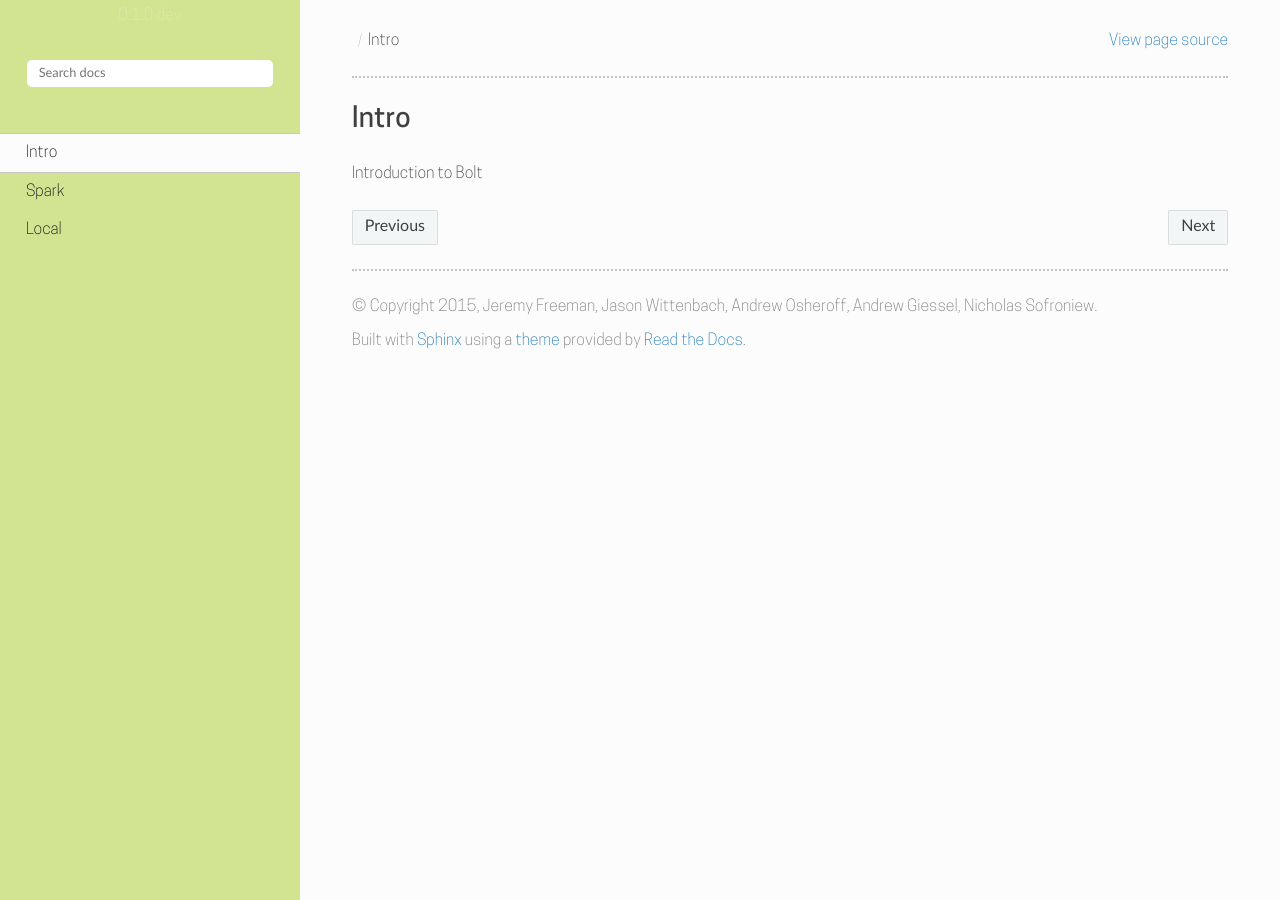
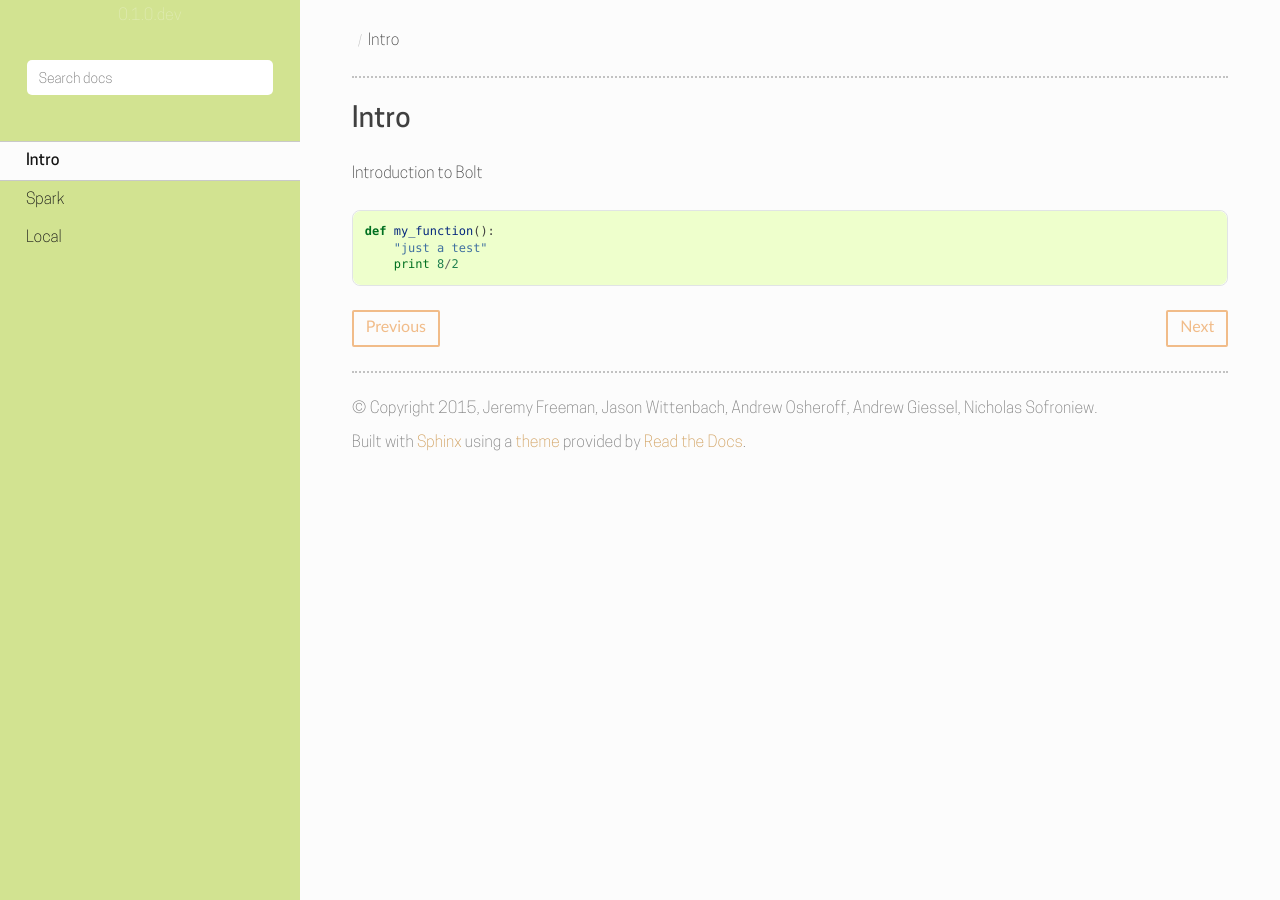
Before and after one commit to bolt-project/bolt, a Sphinx documentation site: the page built from docs/source/intro.rst, in a window 1280 px wide. Built offline with Sphinx 7.4.7 and the Read the Docs theme 2.0.0, drawn with Linux system fonts in a browser that asks for light colours.

Commit message:
Continued style updates

```diff
--- a/docs/source/_static/styles.css
+++ b/docs/source/_static/styles.css
@@ -21,8 +21,32 @@ hr {
 	border-top: 2px dotted rgb(194,194,194)
 }
 
-h1 {
+h1, h2, h3, h4, h5, h6 {
 	font-family: "CooperHewitt-Medium";
+}
+
+a {
+	-webkit-transition:all 0.25s ease;
+ 	-moz-transition:all 0.25s ease;
+ 	-o-transition:all 0.25s ease;
+ 	transition:all 0.25s ease;
+}
+
+a {
+	color: rgb(209, 161, 96);
+}
+
+/*footer {
+	display: none;
+}
+*/
+
+a:visited {
+	color: rgb(209, 161, 96);
+}
+
+a:hover {
+	color: rgb(160, 121, 45);
 }
 
 #rtd-search-form {
@@ -31,9 +55,16 @@ h1 {
 }
 
 #rtd-search-form input[type="text"] {
+	font-family: "CooperHewitt-Light";
 	width: 90%;
 	box-shadow: none;
 	border-radius: 5px;
+	font-size: 14px;
+	padding-top: 10px;
+}
+
+.wy-breadcrumbs-aside {
+	display: none !important;
 }
 
 .wy-side-nav-search input[type=text] {
@@ -52,6 +83,20 @@ h1 {
 	display: none !important;
 }
 
+div[class^='highlight'] {
+	border-radius: 8px;
+	border: none;
+}
+
+.wy-nav-top {
+	background: rgb(210,227,145);
+}
+
+.wy-nav-top a {
+	font-family: "CooperHewitt-Medium";
+	color: rgb(252,252,252) !important;
+}
+
 .wy-nav-content {
 	max-width: 1000px !important;
 }
@@ -67,6 +112,27 @@ h1 {
 
 .btn {
 	box-shadow: none;
+	border: 2px solid rgb(241, 188, 137);
+	color: rgb(241, 188, 137) !important;
+	background-color: rgb(252,252,252) !important;
+}
+
+.btn:visited {
+	color: rgb(209, 161, 96) !important;
+}
+
+.btn-neutral:visited {
+	color: rgb(209, 161, 96) !important;
+}
+
+.btn:hover {
+	background-color: rgb(241, 188, 137) !important;
+	color: rgb(252,252,252) !important;
+}
+
+.btn-neutral:hover {
+	background-color: rgb(241, 188, 137) !important;
+	color: rgb(252,252,252) !important;
 }
 
 .toctree-expand {
@@ -79,18 +145,21 @@ h1 {
 	background-color: none;
 	padding-top: 10px;
 	padding-bottom: 10px;
+	-webkit-transition:all 0.25s ease;
+ 	-moz-transition:all 0.25s ease;
+ 	-o-transition:all 0.25s ease;
+ 	transition:all 0.25s ease;
 }
 
 .wy-menu-vertical a:hover {
 	background: none;
-	border-left: 20px solid black !important;
+	font-family: "CooperHewitt-Medium";
+	font-weight: 100;
 }
 
 .wy-menu-vertical a:active {
 	color: rgb(20,20,20);
-	border-left: 20px solid black !important;
 }
-
 
 .wy-menu-vertical li.current a {
 	border-right: none !important;
@@ -100,22 +169,17 @@ h1 {
 	color: rgb(20,20,20);
 }
 
-
 .wy-menu-vertical li.current a:hover {
-	border-left: 20px solid black !important;
 	background-color: rgb(238,240,198);
 }
 
 .wy-menu-vertical li.on a:hover, .wy-menu-vertical li.current>a:hover {
-	border-left: 20px solid black !important;
 	background-color: none;
 }
 
 .wy-menu-vertical li.current>a:hover {
-	background-color: rgb(252,252,252);
+	background-color:rgb(252,252,252);
 }
-
-
 
 .wy-menu-vertical li.toctree-l2.current>a {
 	padding-top: 10px;
@@ -130,6 +194,7 @@ h1 {
 	padding-top: 10px;
 	padding-bottom: 10px;
 	background-color: rgb(252,252,252);
+	font-family: "CooperHewitt-Medium";
 	color: rgb(20,20,20);
 }
 
@@ -138,7 +203,3 @@ h1 {
 	padding-bottom: 10px !important;
 	color: red !important;
 }
-
-.toctree-l2:hover {
-	color: red !important;
-}
--- a/docs/source/index.rst
+++ b/docs/source/index.rst
@@ -5,8 +5,10 @@
 .. title::
   Bolt
 
-Bolt: distributed multi-dimensional arrays
-==========================================
+.. raw:: html
+
+  <img src='_static/header-logo.svg' width=700></img>
+
 
 Description description description
 
--- a/docs/source/intro.rst
+++ b/docs/source/intro.rst
@@ -2,3 +2,9 @@ Intro
 ============
 
 Introduction to Bolt
+
+.. code:: python
+
+  def my_function():
+      "just a test"
+      print 8/2
```
Also changed, not shown: docs/source/_static/header-logo.svg (added).
